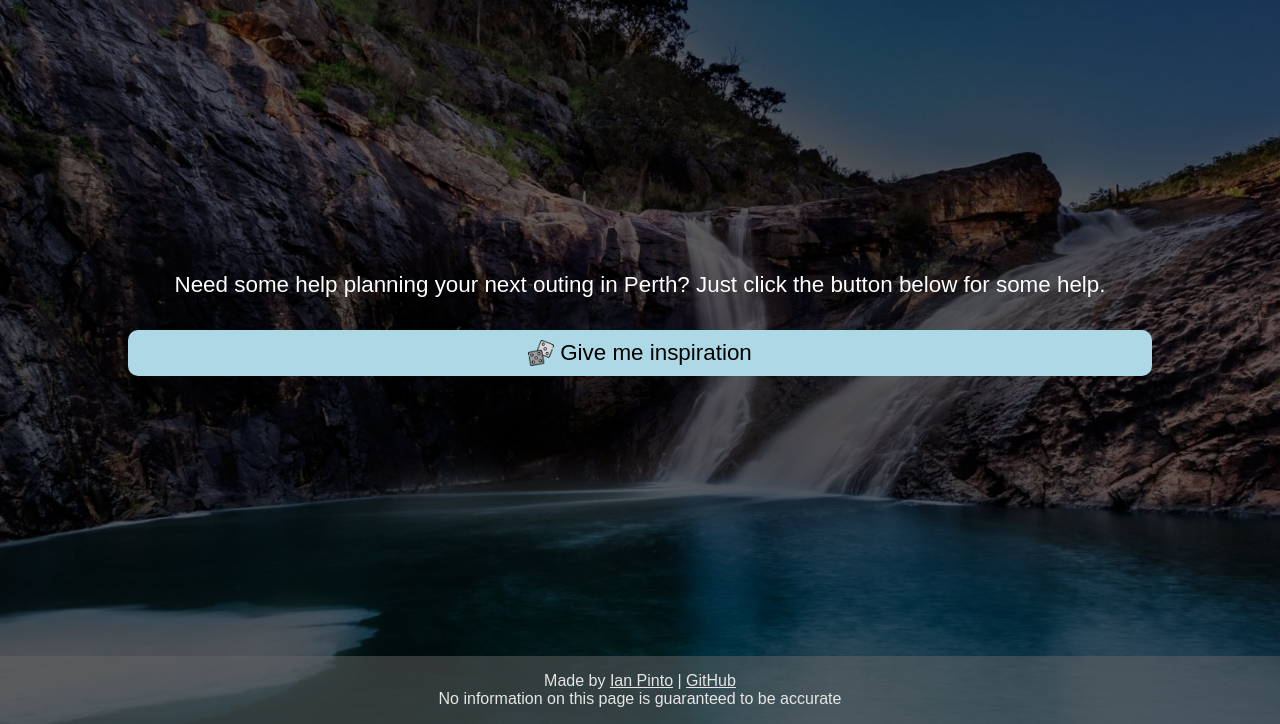
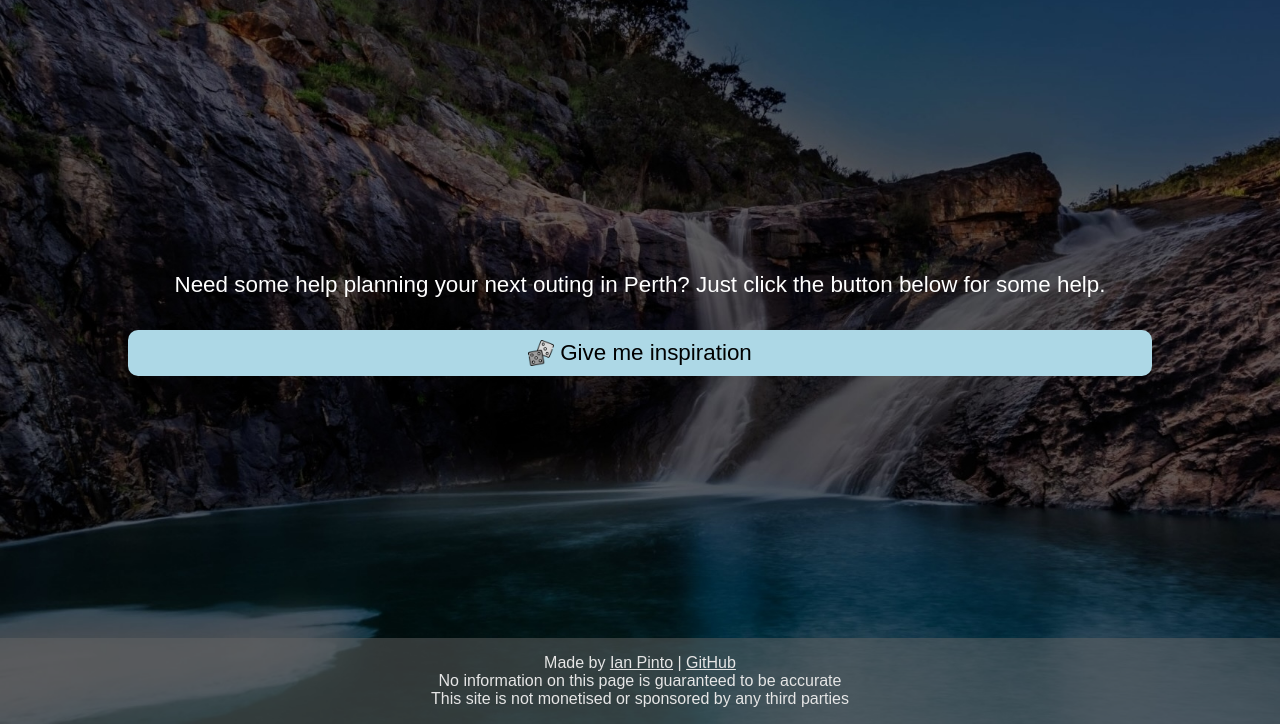
Before and after one commit to IanP96/whats_in_perth, a plain HTML site: page index.html in a window 1280 px wide. Shown: the part 76-800 px from the top of the page. Drawn offline with Linux system fonts and the light colour scheme; a web font is replaced by a local one.

Commit message:
Add monetisation/third party disclaimer

```diff
--- a/index.html
+++ b/index.html
@@ -28,7 +28,8 @@
     <footer>
         <p>
             Made by <a href="https://ianpintoportfolio.onrender.com">Ian Pinto</a> | <a href="https://github.com/IanP96/whats_in_perth">GitHub</a><br>
-            No information on this page is guaranteed to be accurate
+            No information on this page is guaranteed to be accurate<br>
+            This site is not monetised or sponsored by any third parties
         </p>
     </footer>
 </body>
```
